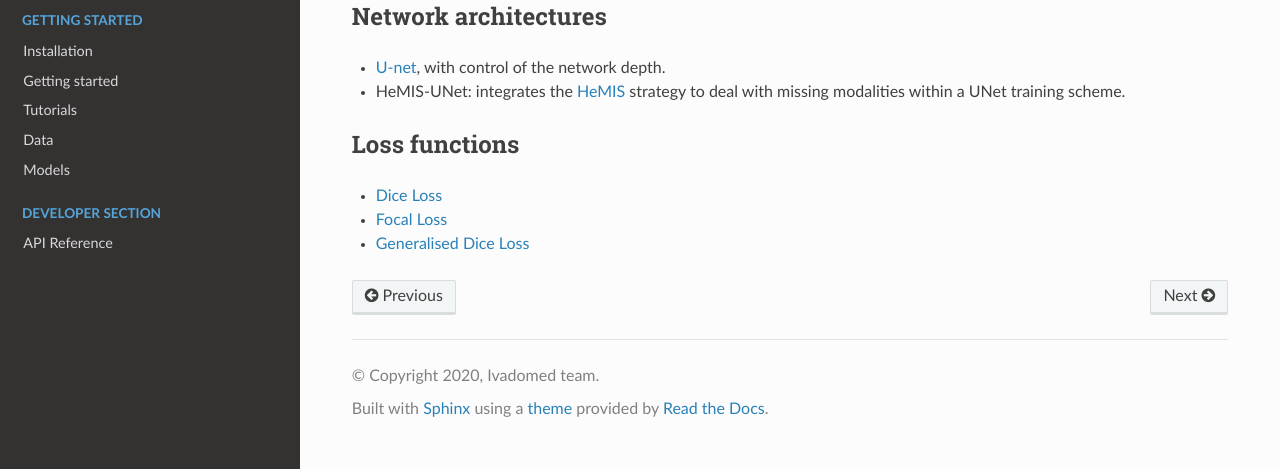
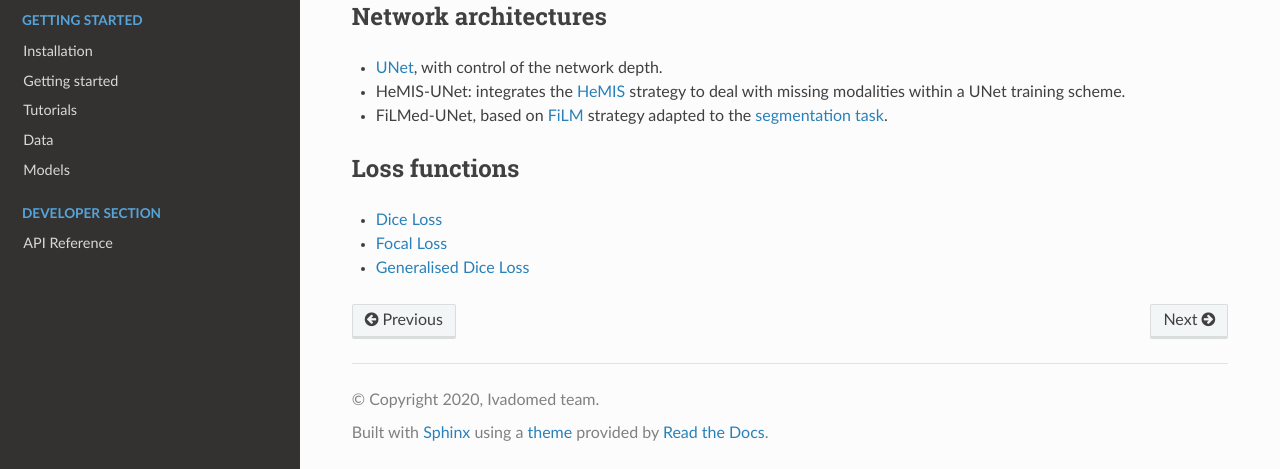
Before and after one commit to ivadomed/ivadomed, a Sphinx documentation site: the page built from docs/source/technical_features.md, in a window 1280 px wide and 900 px high, scrolled down 2337 px, cut to the strip 431-900 px from the top of the window. Built offline with Sphinx 7.4.7 and the Read the Docs theme 2.0.0, drawn with Linux system fonts in a browser that asks for light colours.

Commit message:
tech_features.md: add FiLMedUnet

```diff
--- a/docs/source/technical_features.md
+++ b/docs/source/technical_features.md
@@ -60,8 +60,9 @@ the prior knowledge about the subjective lesion borders is then leveraged to the
 ![Figure Data Augmentation on lesion ground truths](https://github.com/neuropoly/ivado-medical-imaging/raw/master/images/dilate-gt.png)
 
 ## Network architectures
-- [U-net](https://arxiv.org/pdf/1505.04597.pdf), with control of the network depth.
+- [UNet](https://arxiv.org/pdf/1505.04597.pdf), with control of the network depth.
 - HeMIS-UNet: integrates the [HeMIS](https://arxiv.org/abs/1607.05194) strategy to deal with missing modalities within a UNet training scheme.
+- FiLMed-UNet, based on [FiLM](https://arxiv.org/pdf/1709.07871.pdf) strategy adapted to the [segmentation task](#physic-informed-network).
 
 ## Loss functions
 - [Dice Loss](https://arxiv.org/abs/1606.04797)
```
